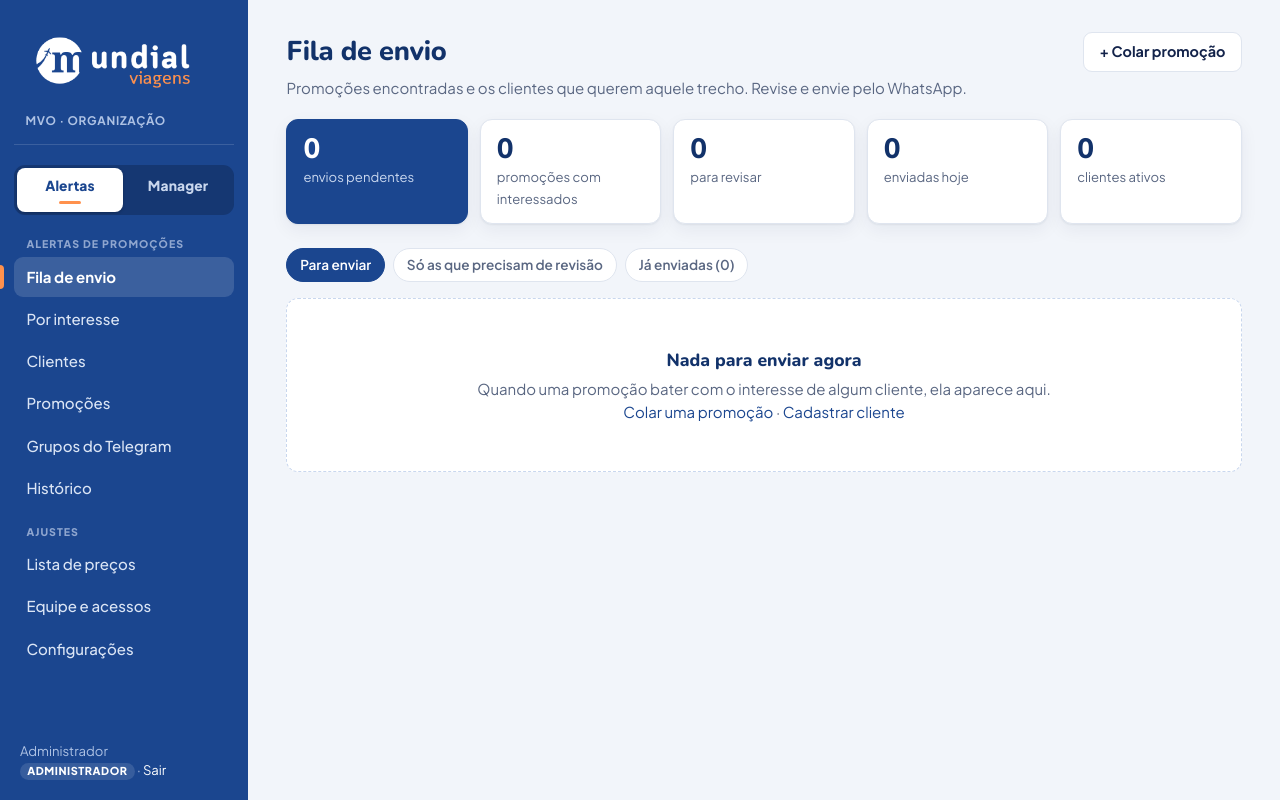
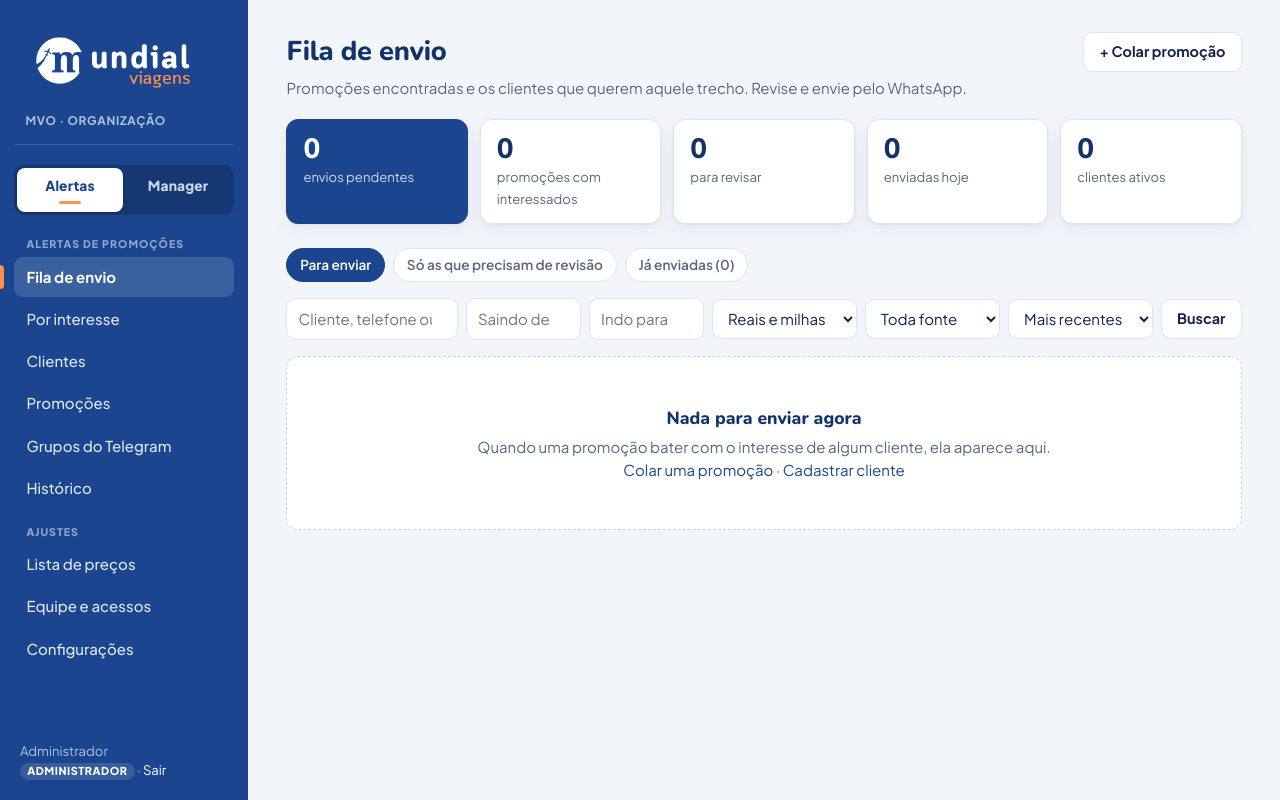
Before and after one commit to mundialviagens2014-sys/alertas-viagens, a FastAPI app: page / in a window 1280 px wide. Run offline with FastAPI, Linux system fonts and the light colour scheme; the visitor is signed in with stand-in values (Sample User, id 1); data comes from the database, SQL or seed files in the repository; data that the repository does not hold is empty.

Commit message:
Filtros também nas telas dos Alertas: fila de envio e grupos do Telegram
- Fila de envio (página inicial dos Alertas): busca por cliente, telefone,
  cidade, companhia ou grupo do Telegram; saindo de / indo para; reais ou
  milhas; fonte; ordem (mais recentes, menor preço, mais clientes). Botão
  novo "Confirmações de cadastro" para ver só as mensagens de quem se
  cadastrou pelo formulário. Os botões de cima guardam a busca.
- Grupos do Telegram: busca por nome, @ ou número; situação (lendo, com
  erro, pausados, aguardando a 1ª leitura, sem promoções em 7 dias); ordem.
  A busca também filtra a lista "Ver meus grupos do Telegram".
- Histórico: saindo de / indo para e reais ou milhas.
- Por interesse: ordem (mais promoções, mais clientes, alfabética).
- Busca: cidade de nome composto ("são paulo", "rio de janeiro") vale
  como cidade em todas as listas.

Co-Authored-By: Claude Opus 5.5 <noreply@anthropic.com>
Claude-Session: https://claude.ai/code/session_019UhPdLd15jwEd86u1yHwxU

```diff
--- a/app/main.py
+++ b/app/main.py
@@ -10,6 +10,7 @@ import secrets
 from collections import OrderedDict, defaultdict
 from contextlib import asynccontextmanager
 from datetime import date, datetime, timedelta
+from functools import lru_cache
 from pathlib import Path
 
 from fastapi import Depends, FastAPI, File, Form, Header, HTTPException, Request, UploadFile
@@ -48,6 +49,7 @@ from .parser import PromocaoExtraida, extrair
 from .permissoes import pode
 from .web import (
     APP_DIR,
+    FONTES,
     NaoLogado,
     SemPermissao,
     avisar,
@@ -198,10 +200,19 @@ def sair(request: Request):
 # ---------------------------------------------------------------- fila de envio (página inicial)
 
 
+ORDENS_FILA = {"recentes": "Mais recentes", "preco": "Menor preço", "clientes": "Mais clientes"}
+
+
 @app.get("/", response_class=HTMLResponse)
-def fila(request: Request, revisar: int = 0, ver: str = "", db: Session = Depends(get_db),
+def fila(request: Request, revisar: int = 0, ver: str = "", q: str = "", origem: str = "", destino: str = "",
+         tipo: str = "", fonte: str = "", ordem: str = "", db: Session = Depends(get_db),
          usuario: Usuario = Depends(pode_alertas)):
     ver = ver or ("revisar" if revisar else "pendentes")
+    if ver not in ("pendentes", "revisar", "enviadas", "confirmacoes"):
+        ver = "pendentes"
+    tipo = tipo if tipo in ("reais", "milhas") else ""
+    fonte = fonte if fonte in FONTES else ""
+    ordem = ordem if ordem in ORDENS_FILA else "recentes"
     limite = datetime.now() - timedelta(days=settings.promo_validade_dias)
 
     def consulta(status: str):
@@ -222,22 +233,33 @@ def fila(request: Request, revisar: int = 0, ver: str = "", db: Session = Depend
         .options(selectinload(ConfirmacaoCadastro.cliente).selectinload(Cliente.interesses))
         .order_by(ConfirmacaoCadastro.criado_em, ConfirmacaoCadastro.id)
     ).all()
+    de, para, avisos = _lugares_digitados(origem, destino)
     confirmacoes = []
-    if ver == "pendentes" and pendentes_conf:
+    # reais/milhas e fonte são filtros de promoção: com eles, as confirmações de cadastro saem de "Para enviar"
+    if (ver == "confirmacoes" or (ver == "pendentes" and not (tipo or fonte))) and pendentes_conf:
         modelo_conf = template_confirmacao(db).texto
-        confirmacoes = [_item_confirmacao(modelo_conf, c) for c in pendentes_conf]
+        confirmacoes = [item for item in (_item_confirmacao(modelo_conf, c) for c in pendentes_conf)
+                        if _confirmacao_casa(item, q, de, para)]
     if ver == "enviadas":
         exibir = sorted(enviadas, key=lambda m: m.enviado_em or datetime.min, reverse=True)
     elif ver == "revisar":
         exibir = [m for m in matches if m.promocao.precisa_revisao]
+    elif ver == "confirmacoes":
+        exibir = []
     else:
         exibir = matches
+    exibir = [m for m in exibir if _envio_casa(m, q, de, para, tipo, fonte)]
 
     modelo = template_padrao(db).texto
     grupos: OrderedDict[int, dict] = OrderedDict()
     for m in exibir:
         g = grupos.setdefault(m.promocao_id, {"promo": m.promocao, "itens": []})
         g["itens"].append(_item_envio(modelo, m))
+    lista = list(grupos.values())
+    if ordem == "preco":  # promoção sem valor em R$ vai para o fim
+        lista.sort(key=lambda g: (preco_reais(g["promo"]) is None, preco_reais(g["promo"]) or 0))
+    elif ordem == "clientes":
+        lista.sort(key=lambda g: -len(g["itens"]))
 
     hoje = datetime.combine(date.today(), datetime.min.time())
     resumo = {
@@ -248,11 +270,43 @@ def fila(request: Request, revisar: int = 0, ver: str = "", db: Session = Depend
         "clientes": db.scalar(select(func.count(Cliente.id)).where(Cliente.ativo.is_(True))),
     }
     resumo["enviadas_vigentes"] = len(enviadas)
+    resumo["confirmacoes"] = len(pendentes_conf)
     # promoções em milhas: quais contas têm pontos e CPF livre para emitir (a de menor custo primeiro)
-    emitir = quem_pode_emitir(db, [g["promo"] for g in grupos.values()]) if pode(usuario, "milhas_ver") else {}
-    return render(request, "fila.html", usuario, grupos=list(grupos.values()), resumo=resumo, ver=ver,
+    emitir = quem_pode_emitir(db, [g["promo"] for g in lista]) if pode(usuario, "milhas_ver") else {}
+    for aviso in avisos:
+        avisar(request, aviso, "erro")
+    filtrando = bool(q.strip() or origem.strip() or destino.strip() or tipo or fonte or ordem != "recentes")
+    return render(request, "fila.html", usuario, grupos=lista, resumo=resumo, ver=ver,
                   coletas=coleta.ultima_execucao, tem_telegram=bool(settings.telegram_api_id),
-                  tem_google=bool(settings.serpapi_key), emitir=emitir, confirmacoes=confirmacoes)
+                  tem_google=bool(settings.serpapi_key), emitir=emitir, confirmacoes=confirmacoes,
+                  q=q, origem=origem, destino=destino, tipo=tipo, fonte=fonte, ordem=ordem, ordens=ORDENS_FILA,
+                  filtrando=filtrando, envios_filtrados=sum(len(g["itens"]) for g in lista))
+
+
+def _envio_casa(m: Match, q: str, de: set | None, para: set | None, tipo: str, fonte: str) -> bool:
+    """O envio da fila passa pelos filtros? (busca pelo cliente ou pela promoção, trecho, reais/milhas, fonte)"""
+    p, c = m.promocao, m.cliente
+    if de is not None and (p.origem or "").upper() not in de:
+        return False
+    if para is not None and (p.destino or "").upper() not in para:
+        return False
+    if (tipo == "reais" and p.preco is None) or (tipo == "milhas" and p.milhas is None):
+        return False
+    if fonte and p.fonte != fonte:
+        return False
+    return busca.casa(q, [c.nome, c.email, p.origem, p.destino, p.companhia, p.programa, p.fonte_detalhe,
+                          lambda termo: _no_lugar(termo, p.origem, p.destino)], [c.telefone])
+
+
+def _confirmacao_casa(item: dict, q: str, de: set | None, para: set | None) -> bool:
+    """A confirmação de cadastro passa pelos filtros? (busca pelo cliente ou cidade; trecho escolhido no formulário)"""
+    trechos, c = item["trechos"], item["cliente"]
+    if (de is not None or para is not None) and not any(
+            (de is None or (i.origem or "").upper() in de) and (para is None or (i.destino or "").upper() in para)
+            for i in trechos):
+        return False
+    lugares = [x for i in trechos for x in (i.origem, i.destino)]
+    return busca.casa(q, [c.nome, c.email, lambda termo: _no_lugar(termo, *lugares)], [c.telefone])
 
 
 def _item_envio(modelo: str, m: Match) -> dict:
@@ -367,27 +421,59 @@ def _normalizar_canal(texto: str) -> str | None:
     return None
 
 
+SITUACOES_CANAL = {"lendo": "Lendo", "erro": "Com erro", "pausados": "Pausados",
+                   "aguardando": "Aguardando a 1ª leitura", "parados": "Sem promoções em 7 dias"}
+ORDENS_CANAL = {"nome": "Ordem alfabética", "promocoes": "Mais promoções (7 dias)", "leitura": "Leitura mais recente"}
+
+
+def _situacao_canal(c: CanalTelegram) -> str:
+    if not c.ativo:
+        return "pausados"
+    if c.ultimo_erro:
+        return "erro"
+    return "lendo" if c.ultima_leitura else "aguardando"
+
+
 @app.get("/telegram", response_class=HTMLResponse)
-def tela_telegram(request: Request, buscar: int = 0, db: Session = Depends(get_db),
-                  usuario: Usuario = Depends(pode_alertas)):
-    canais = db.scalars(select(CanalTelegram).order_by(CanalTelegram.ativo.desc(), CanalTelegram.nome)).all()
+def tela_telegram(request: Request, buscar: int = 0, q: str = "", situacao: str = "", ordem: str = "nome",
+                  db: Session = Depends(get_db), usuario: Usuario = Depends(pode_alertas)):
+    todos = db.scalars(select(CanalTelegram).order_by(CanalTelegram.ativo.desc(), CanalTelegram.nome)).all()
     limite = datetime.now() - timedelta(days=7)
     contagem = dict(db.execute(
         select(Promocao.fonte_detalhe, func.count(Promocao.id))
         .where(Promocao.fonte == "telegram", Promocao.coletada_em >= limite).group_by(Promocao.fonte_detalhe)
     ).all())
     promos_7d = {c.id: contagem.get(c.nome, 0) + (contagem.get(c.identificador, 0) if c.nome != c.identificador else 0)
-                 for c in canais}
+                 for c in todos}
+
+    situacao = situacao if situacao in SITUACOES_CANAL else ""
+    ordem = ordem if ordem in ORDENS_CANAL else "nome"
+
+    def passa(c: CanalTelegram) -> bool:
+        if situacao == "parados":
+            ok = c.ativo and not promos_7d.get(c.id)
+        else:
+            ok = not situacao or _situacao_canal(c) == situacao
+        return ok and busca.casa(q, [c.nome, c.identificador])
+
+    canais = [c for c in todos if passa(c)]
+    if ordem == "promocoes":
+        canais.sort(key=lambda c: -promos_7d.get(c.id, 0))
+    elif ordem == "leitura":
+        canais.sort(key=lambda c: c.ultima_leitura or datetime.min, reverse=True)
 
     grupos_conta, erro_conta = None, None
     if buscar:
         try:
-            cadastrados = {c.identificador for c in canais}
-            grupos_conta = [g | {"cadastrado": g["identificador"] in cadastrados} for g in coleta.listar_grupos_telegram()]
+            cadastrados = {c.identificador for c in todos}
+            grupos_conta = [g | {"cadastrado": g["identificador"] in cadastrados} for g in coleta.listar_grupos_telegram()
+                            if busca.casa(q, [g["nome"], g["identificador"]])]
         except Exception as erro:
             erro_conta = str(erro)
-    return render(request, "telegram.html", usuario, canais=canais, promos_7d=promos_7d,
-                  grupos_conta=grupos_conta, erro_conta=erro_conta,
+    return render(request, "telegram.html", usuario, canais=canais, total_canais=len(todos), promos_7d=promos_7d,
+                  grupos_conta=grupos_conta, erro_conta=erro_conta, buscar=buscar, q=q, situacao=situacao,
+                  situacoes=SITUACOES_CANAL, ordem=ordem, ordens=ORDENS_CANAL,
+                  filtrando=bool(q.strip() or situacao or ordem != "nome"),
                   configurado=bool(settings.telegram_api_id and settings.telegram_api_hash),
                   intervalo=settings.intervalo_telegram_min if settings.coleta_automatica else None)
 
@@ -473,16 +559,40 @@ SITUACOES_CLIENTE = {
 }
 
 
-def _filtro_trecho(origem: str, destino: str):
-    """Condição de interesse por origem/destino digitados (código ou cidade) e os avisos do que não foi reconhecido."""
-    avisos, condicoes = [], []
-    for texto, coluna, nome in ((origem, Interesse.origem, "Origem"), (destino, Interesse.destino, "Destino")):
+def _lugares_digitados(origem: str, destino: str) -> tuple[set | None, set | None, list[str]]:
+    """Códigos da cidade digitada em "Saindo de" e em "Indo para" (None = sem filtro; "São Paulo" ou "GRU" valem
+    por CGH, GRU, SAO e VCP) e os avisos do que não foi reconhecido."""
+    lugares, avisos = [], []
+    for texto, nome in ((origem, "Origem"), (destino, "Destino")):
+        codigos = None
         if texto.strip():
             codigo = aeroportos.resolver(texto)
             if codigo:
-                condicoes.append(coluna.in_(aeroportos.codigos_do_lugar(codigo)))
+                codigos = set(aeroportos.codigos_do_lugar(codigo))
             else:
                 avisos.append(f"{nome} “{texto.strip()}” não reconhecida: o filtro foi ignorado.")
+        lugares.append(codigos)
+    return lugares[0], lugares[1], avisos
+
+
+@lru_cache(maxsize=1024)
+def _lugar_buscado(termo: str) -> frozenset[str]:
+    """Códigos da cidade que a palavra (ou a busca inteira) nomeia: "lisboa" -> LIS; "sao paulo" -> CGH, GRU..."""
+    codigo = aeroportos.resolver(termo) if len(termo) >= 3 else None
+    return frozenset(aeroportos.codigos_do_lugar(codigo)) if codigo else frozenset()
+
+
+def _no_lugar(termo: str, *codigos: str | None) -> bool:
+    """A palavra da busca é a cidade de algum destes aeroportos?"""
+    lugar = _lugar_buscado(termo)
+    return bool(lugar) and any(c and c.upper() in lugar for c in codigos)
+
+
+def _filtro_trecho(origem: str, destino: str):
+    """Condição de interesse por origem/destino digitados (código ou cidade) e os avisos do que não foi reconhecido."""
+    de, para, avisos = _lugares_digitados(origem, destino)
+    condicoes = [coluna.in_(sorted(codigos)) for coluna, codigos in ((Interesse.origem, de), (Interesse.destino, para))
+                 if codigos is not None]
     return (and_(*condicoes) if condicoes else None), avisos
 
 
@@ -855,9 +965,13 @@ def _interesse_no_lugar(termo: str):
     return or_(Interesse.origem.in_(codigos), Interesse.destino.in_(codigos))
 
 
+ORDENS_INTERESSE = {"promocoes": "Mais promoções", "clientes": "Mais clientes", "nome": "Ordem alfabética"}
+
+
 @app.get("/interesses", response_class=HTMLResponse)
 def por_interesse(request: Request, q: str = "", origem: str = "", destino: str = "", promos: str = "",
-                  formato: str = "", db: Session = Depends(get_db), usuario: Usuario = Depends(pode_alertas)):
+                  ordem: str = "promocoes", formato: str = "", db: Session = Depends(get_db),
+                  usuario: Usuario = Depends(pode_alertas)):
     consulta = (select(Interesse).join(Cliente).where(Interesse.ativo.is_(True), Cliente.ativo.is_(True))
                 .options(selectinload(Interesse.cliente)))
     consulta = busca.aplicar(consulta, q, [Cliente.nome, Cliente.email, _interesse_no_lugar], [Cliente.telefone])
@@ -875,7 +989,14 @@ def por_interesse(request: Request, q: str = "", origem: str = "", destino: str
         for p in vigentes:
             if interesse_compativel(i, p):
                 t["promos"][p.id] = p
-    lista = sorted(trechos.values(), key=lambda t: (-len(t["promos"]), -len(t["interesses"])))
+    ordem = ordem if ordem in ORDENS_INTERESSE else "promocoes"
+    if ordem == "clientes":
+        lista = sorted(trechos.values(), key=lambda t: (-len({i.cliente_id for i in t["interesses"]}), -len(t["promos"])))
+    elif ordem == "nome":
+        lista = sorted(trechos.values(), key=lambda t: (busca.sem_acento(aeroportos.nome(t["origem"])),
+                                                        busca.sem_acento(aeroportos.nome(t["destino"]))))
+    else:
+        lista = sorted(trechos.values(), key=lambda t: (-len(t["promos"]), -len(t["interesses"])))
     if promos == "com":
         lista = [t for t in lista if t["promos"]]
     elif promos == "sem":
@@ -896,9 +1017,9 @@ def por_interesse(request: Request, q: str = "", origem: str = "", destino: str
         return exportar(request, db, usuario, "Trechos de interesse", colunas, lista)
     for aviso in avisos:
         avisar(request, aviso, "erro")
-    filtrando = bool(q.strip() or origem.strip() or destino.strip() or promos)
+    filtrando = bool(q.strip() or origem.strip() or destino.strip() or promos or ordem != "promocoes")
     return render(request, "interesses.html", usuario, trechos=lista, q=q, origem=origem, destino=destino,
-                  promos=promos, filtrando=filtrando)
+                  promos=promos, ordem=ordem, ordens=ORDENS_INTERESSE, filtrando=filtrando)
 
 
 # ---------------------------------------------------------------- promoções
@@ -925,14 +1046,11 @@ def lista_promocoes(request: Request, fonte: str = "", status: str = "ativa", q:
     consulta = busca.aplicar(consulta, q, [Promocao.origem, Promocao.destino, Promocao.companhia, Promocao.programa,
                                            Promocao.fonte_detalhe, Promocao.datas_texto, Promocao.texto_original,
                                            _promocao_no_lugar])
-    avisos = []
-    for texto, coluna, nome in ((origem, Promocao.origem, "Origem"), (destino, Promocao.destino, "Destino")):
-        if texto.strip():
-            codigo = aeroportos.resolver(texto)
-            if codigo:
-                consulta = consulta.where(coluna.in_(aeroportos.codigos_do_lugar(codigo)))
-            else:
-                avisos.append(f"{nome} “{texto.strip()}” não reconhecida: o filtro foi ignorado.")
+    de, para, avisos = _lugares_digitados(origem, destino)
+    if de is not None:
+        consulta = consulta.where(Promocao.origem.in_(sorted(de)))
+    if para is not None:
+        consulta = consulta.where(Promocao.destino.in_(sorted(para)))
     if tipo == "reais":
         consulta = consulta.where(Promocao.preco.is_not(None))
     elif tipo == "milhas":
@@ -946,9 +1064,8 @@ def lista_promocoes(request: Request, fonte: str = "", status: str = "ativa", q:
                                       Promocao.confianca < settings.confianca_minima))
     if quer_planilha(formato):
         checar_exportar(usuario)
-        fontes = {"telegram": "Telegram", "google_flights": "Google Flights", "manual": "Manual", "api": "API"}
         colunas = [
-            Coluna("Lida em", lambda p: p.coletada_em, "datahora"), Coluna("Fonte", lambda p: fontes.get(p.fonte, p.fonte)),
+            Coluna("Lida em", lambda p: p.coletada_em, "datahora"), Coluna("Fonte", lambda p: FONTES.get(p.fonte, p.fonte)),
             Coluna("Detalhe da fonte", lambda p: p.fonte_detalhe), Coluna("Origem", lambda p: p.origem),
             Coluna("Destino", lambda p: p.destino), Coluna("Companhia", lambda p: p.companhia),
             Coluna("Viagem", lambda p: {"ida": "Só ida", "ida_volta": "Ida e volta"}.get(p.tipo_viagem or "", None)),
@@ -1090,8 +1207,8 @@ def reativar_promocao(promo_id: int, request: Request, db: Session = Depends(get
 
 
 @app.get("/historico", response_class=HTMLResponse)
-def historico(request: Request, dias: int = 7, q: str = "", quem: str = "", formato: str = "",
-              db: Session = Depends(get_db), usuario: Usuario = Depends(pode_alertas)):
+def historico(request: Request, dias: int = 7, q: str = "", quem: str = "", origem: str = "", destino: str = "",
+              tipo: str = "", formato: str = "", db: Session = Depends(get_db), usuario: Usuario = Depends(pode_alertas)):
     desde = datetime.now() - timedelta(days=dias)
     no_periodo = select(Match).join(Cliente).join(Promocao).where(Match.status == "enviada", Match.enviado_em >= desde)
     pessoas = sorted({p for p in db.scalars(no_periodo.with_only_columns(Match.enviado_por).distinct()) if p})
@@ -1099,6 +1216,14 @@ def historico(request: Request, dias: int = 7, q: str = "", quem: str = "", form
                                              Promocao.companhia, _promocao_no_lugar], [Cliente.telefone])
     if quem:
         consulta = consulta.where(Match.enviado_por == quem)
+    de, para, avisos = _lugares_digitados(origem, destino)
+    if de is not None:
+        consulta = consulta.where(Promocao.origem.in_(sorted(de)))
+    if para is not None:
+        consulta = consulta.where(Promocao.destino.in_(sorted(para)))
+    tipo = tipo if tipo in ("reais", "milhas") else ""
+    if tipo:
+        consulta = consulta.where((Promocao.preco if tipo == "reais" else Promocao.milhas).is_not(None))
     envios = db.scalars(
         consulta.options(selectinload(Match.promocao), selectinload(Match.cliente)).order_by(Match.enviado_em.desc())
     ).all()
@@ -1115,11 +1240,14 @@ def historico(request: Request, dias: int = 7, q: str = "", quem: str = "", form
             Coluna("Companhia", lambda m: m.promocao.companhia),
         ]
         return exportar(request, db, usuario, f"Envios dos últimos {dias} dias", colunas, envios)
+    for aviso in avisos:
+        avisar(request, aviso, "erro")
     por_pessoa: dict[str, int] = defaultdict(int)
     for e in envios:
         por_pessoa[e.enviado_por or "—"] += 1
     return render(request, "historico.html", usuario, envios=envios, dias=dias, por_pessoa=dict(por_pessoa),
-                  q=q, quem=quem, pessoas=pessoas, filtrando=bool(q.strip() or quem))
+                  q=q, quem=quem, pessoas=pessoas, origem=origem, destino=destino, tipo=tipo,
+                  filtrando=bool(q.strip() or quem or origem.strip() or destino.strip() or tipo))
 
 
 # ---------------------------------------------------------------- mensagem e equipe
--- a/app/templates/fila.html
+++ b/app/templates/fila.html
@@ -31,11 +31,42 @@
 </p>
 {% endif %}
 
+{% set limpar = url_filtro(request, q='', origem='', destino='', tipo='', fonte='', ordem='') %}
 <div class="filtros">
-  <a href="/" class="{{ 'ativo' if ver == 'pendentes' }}">Para enviar</a>
-  <a href="/?ver=revisar" class="{{ 'ativo' if ver == 'revisar' }}">Só as que precisam de revisão</a>
-  <a href="/?ver=enviadas" class="{{ 'ativo' if ver == 'enviadas' }}">Já enviadas ({{ resumo.enviadas_vigentes }})</a>
+  <a href="{{ url_filtro(request, ver='', revisar='') }}" class="{{ 'ativo' if ver == 'pendentes' }}">Para enviar</a>
+  {% if resumo.confirmacoes or ver == 'confirmacoes' %}<a href="{{ url_filtro(request, ver='confirmacoes', revisar='') }}" class="{{ 'ativo' if ver == 'confirmacoes' }}">Confirmações de cadastro ({{ resumo.confirmacoes }})</a>{% endif %}
+  <a href="{{ url_filtro(request, ver='revisar', revisar='') }}" class="{{ 'ativo' if ver == 'revisar' }}">Só as que precisam de revisão</a>
+  <a href="{{ url_filtro(request, ver='enviadas', revisar='') }}" class="{{ 'ativo' if ver == 'enviadas' }}">Já enviadas ({{ resumo.enviadas_vigentes }})</a>
 </div>
+{% include "_aeroportos.html" %}
+<form class="filtros" method="get" action="/">
+  {% if ver != 'pendentes' %}<input type="hidden" name="ver" value="{{ ver }}">{% endif %}
+  <input type="search" name="q" value="{{ q }}" placeholder="Cliente, telefone ou cidade" style="flex:1 1 170px; max-width:235px">
+  <input type="text" name="origem" value="{{ origem }}" list="lista-aeroportos" placeholder="Saindo de" style="max-width:115px">
+  <input type="text" name="destino" value="{{ destino }}" list="lista-aeroportos" placeholder="Indo para" style="max-width:115px">
+  {% if ver != 'confirmacoes' %}
+  <select name="tipo" style="max-width:145px">
+    <option value="">Reais e milhas</option>
+    <option value="reais" {{ 'selected' if tipo == 'reais' }}>Só em reais</option>
+    <option value="milhas" {{ 'selected' if tipo == 'milhas' }}>Só em milhas</option>
+  </select>
+  <select name="fonte" style="max-width:135px">
+    <option value="">Toda fonte</option>
+    {% for chave, nome in fontes.items() %}<option value="{{ chave }}" {{ 'selected' if fonte == chave }}>{{ nome }}</option>{% endfor %}
+  </select>
+  <select name="ordem" style="max-width:145px" title="Ordem das promoções">
+    {% for chave, nome in ordens.items() %}<option value="{{ chave }}" {{ 'selected' if ordem == chave }}>{{ nome }}</option>{% endfor %}
+  </select>
+  {% endif %}
+  <button class="btn">Buscar</button>
+  {% if filtrando %}<a href="{{ limpar }}">Limpar</a>
+    <span class="pequeno muted">
+    {%- if ver == 'confirmacoes' %}{{ confirmacoes|length }} confirmaç{{ 'ões' if confirmacoes|length != 1 else 'ão' }}
+    {%- else %}{{ envios_filtrados }} envio{{ 's' if envios_filtrados != 1 }} em {{ grupos|length }} promoç{{ 'ões' if grupos|length != 1 else 'ão' }}
+      {%- if confirmacoes %} e {{ confirmacoes|length }} confirmaç{{ 'ões' if confirmacoes|length != 1 else 'ão' }} de cadastro{% endif %}
+    {%- endif %}</span>
+  {% endif %}
+</form>
 {% if ver == "enviadas" %}<p class="muted pequeno" style="margin-top:-.5rem">Promoções vigentes que já foram enviadas. Use “Enviar de novo” para reenviar.</p>{% endif %}
 
 {% if confirmacoes %}
@@ -89,6 +120,9 @@
   </section>
 {% else %}
   {% if not confirmacoes %}
+  {% if filtrando %}<div class="vazio"><b>Nada na fila com esses filtros</b><a href="{{ limpar }}">Limpar os filtros</a></div>
+  {% elif ver == "confirmacoes" %}<div class="vazio"><b>Nenhuma confirmação de cadastro esperando envio</b>Quando alguém se cadastrar pelo formulário, a mensagem de confirmação aparece aqui.</div>
+  {% else %}
   <div class="vazio">
     {% if ver == "enviadas" %}<b>Nenhuma promoção vigente foi enviada ainda</b>
     {% else %}<b>Nada para enviar agora</b>
@@ -96,5 +130,6 @@
     <a href="/promocoes/nova">Colar uma promoção</a> · <a href="/clientes/novo">Cadastrar cliente</a>
   </div>
   {% endif %}
+  {% endif %}
 {% endfor %}
 {% endblock %}
--- a/app/web.py
+++ b/app/web.py
@@ -161,6 +161,8 @@ def _versao_estaticos() -> str:
 from .busca import PERIODOS  # noqa: E402
 from .exportar import link_planilha  # noqa: E402
 
+FONTES = {"telegram": "Telegram", "google_flights": "Google Flights", "manual": "Manual", "api": "API"}
+
 
 def url_filtro(request: Request, **mudancas) -> str:
     """Endereço da mesma lista com alguns filtros trocados; os outros filtros continuam valendo."""
@@ -195,7 +197,7 @@ templates.env.globals.update(
     periodo=formatar_periodo,
     hoje=date.today,
     opcoes_aeroportos=aeroportos.opcoes,
-    fontes={"telegram": "Telegram", "google_flights": "Google Flights", "manual": "Manual", "api": "API"},
+    fontes=FONTES,
 )
 
 
```
Also changed, not shown: app/busca.py (+48 -6 lines), app/templates/historico.html (+13 -3 lines), app/templates/interesses.html (+6 -3 lines), app/templates/telegram.html (+21 -1 lines), tests/test_filtros.py (+137 -2 lines).
